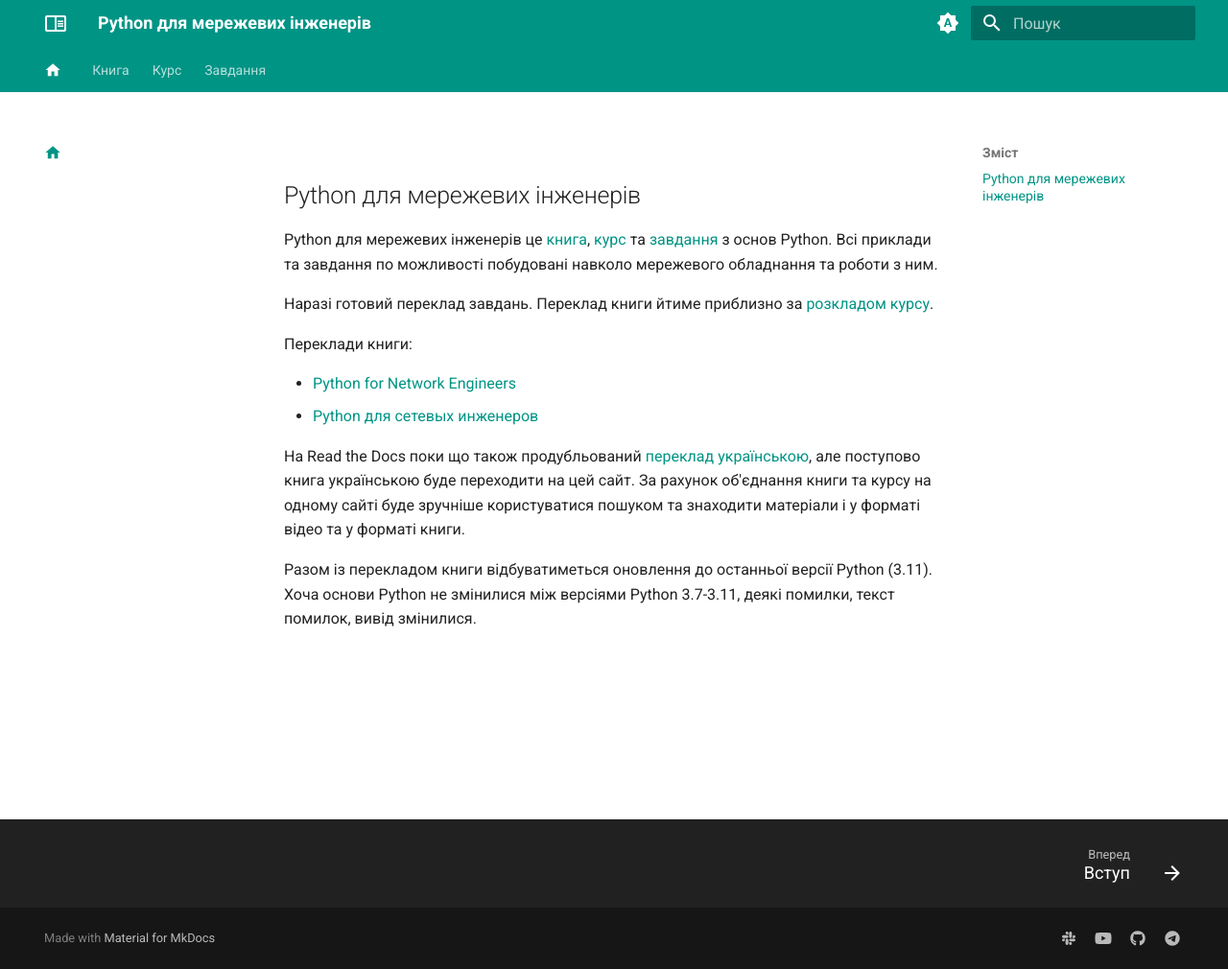
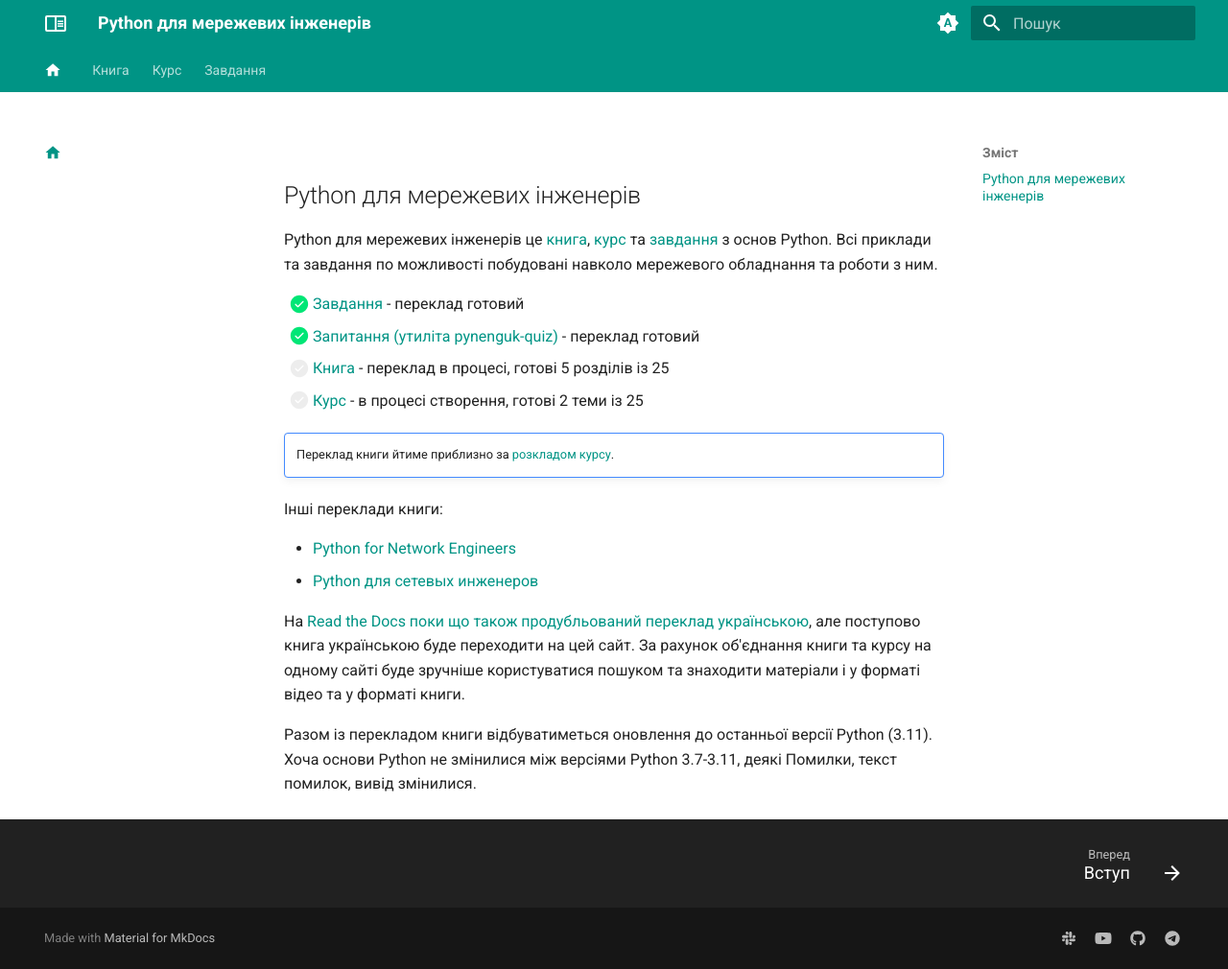
Before and after one commit to natenka/pyneng.io, an MkDocs documentation site: the page built from docs/index.md, in a window 1280 px wide and 1010 px high. Shown: the whole window at 96% size. Built offline with MkDocs 1.6.1 and Material for MkDocs 9.7.7, drawn with Linux system fonts in a browser that asks for light colours.

Commit message:
UPD index text, status report

```diff
--- a/docs/index.md
+++ b/docs/index.md
@@ -8,15 +8,23 @@ Python для мережевих інженерів це [книга](/book/), [
 [завдання](/tasks/) з основ Python. Всі приклади та завдання по можливості
 побудовані навколо мережевого обладнання та роботи з ним.
 
-Наразі готовий переклад завдань. Переклад книги йтиме приблизно за
-[розкладом курсу](/course/schedule/).
 
-Переклади книги:
+* [x] [Завдання](/tasks/) - переклад готовий
+* [x] [Запитання (утиліта pynenguk-quiz)](/tasks/quiz/) - переклад готовий
+* [ ] [Книга](/book/) - переклад в процесі, готові 5 розділів із 25
+* [ ] [Курс](/course/) - в процесі створення, готові 2 теми із 25
+
+
+!!! note ""
+
+	Переклад книги йтиме приблизно за [розкладом курсу](/course/schedule/).
+
+Інші переклади книги:
 
 * [Python for Network Engineers](https://pyneng.readthedocs.io/en/latest/)
 * [Python для сетевых инженеров](https://pyneng.readthedocs.io/ru/latest/)
 
-На Read the Docs поки що також продубльований [переклад
+На [Read the Docs поки що також продубльований переклад
 українською](https://pyneng.readthedocs.io/uk/latest/), але поступово книга
 українською буде переходити на цей сайт. За рахунок об'єднання книги та курсу
 на одному сайті буде зручніше користуватися пошуком та знаходити матеріали і у
@@ -24,4 +32,4 @@ Python для мережевих інженерів це [книга](/book/), [
 
 Разом із перекладом книги відбуватиметься оновлення до останньої версії Python
 (3.11).  Хоча основи Python не змінилися між версіями Python 3.7-3.11, деякі
-помилки, текст помилок, вивід змінилися.
+Помилки, текст помилок, вивід змінилися.
```
